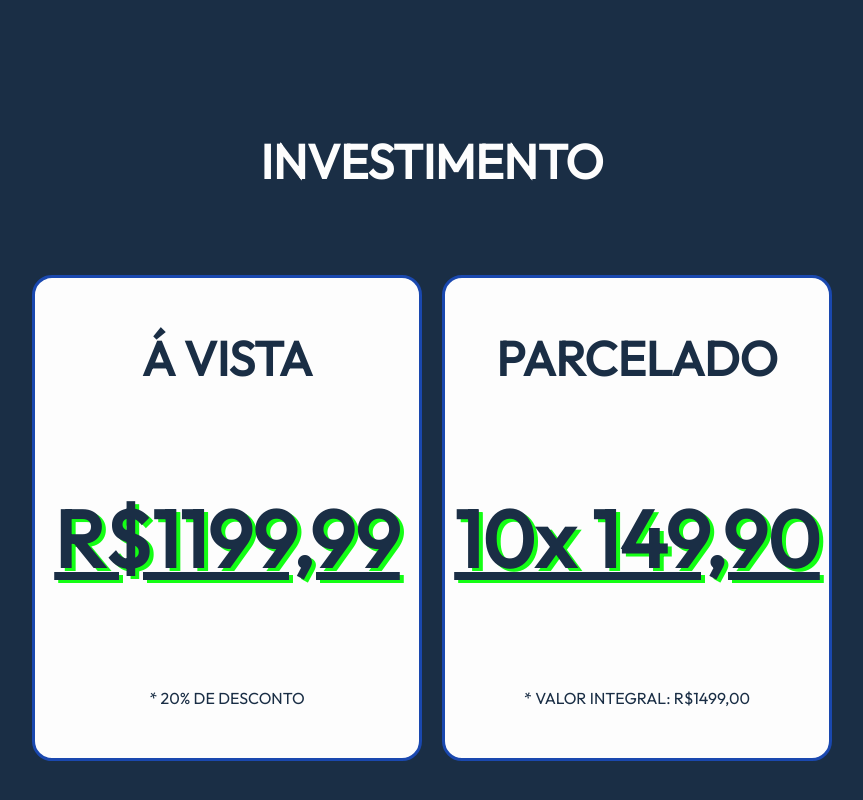
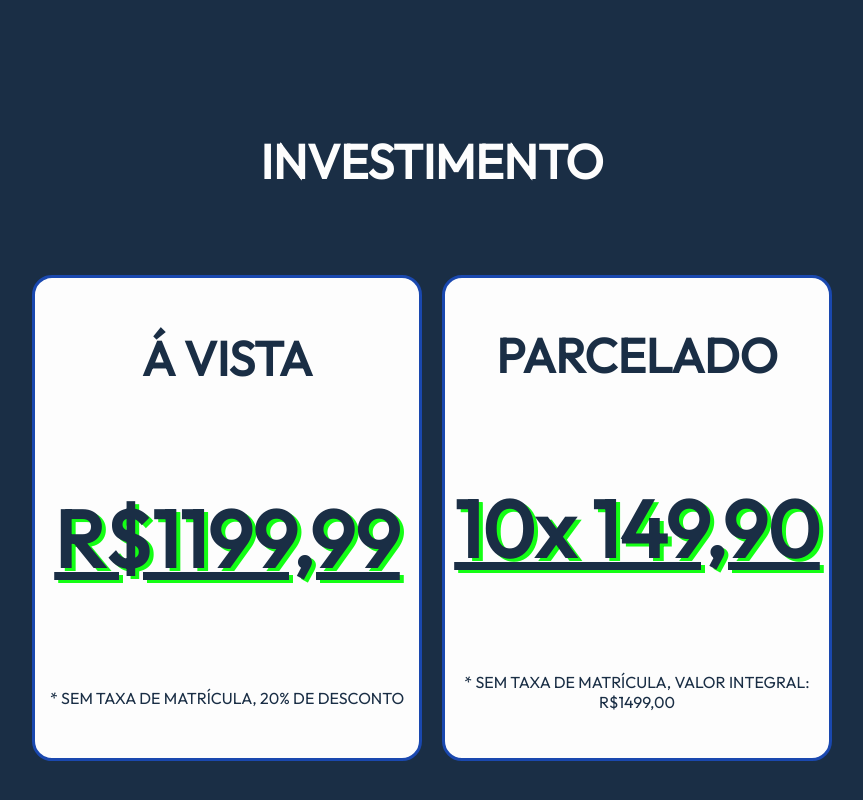
Before and after one commit to luccaparadeda/phdaquimica, a Next.js app: page /curso in a window 1280 px wide. Shown: the part 4144-4944 px from the top of the page, without its empty margins (208-1071 px from the left). Built offline with nearby package versions, Linux system fonts and the light colour scheme.

Commit message:
teste quase final

```diff
--- a/pages/_app.tsx
+++ b/pages/_app.tsx
@@ -1,6 +1,26 @@
 import '../styles/globals.scss'
 import type { AppProps } from 'next/app'
+import Head from 'next/head'
 
 export default function App({ Component, pageProps }: AppProps) {
-    return <Component {...pageProps} />
+    return (
+        <>
+            <Head>
+                <title>pH da química</title>
+                <meta name="description" content="Química pura e simples" />
+                <meta
+                    name="viewport"
+                    content="width=device-width, initial-scale=1"
+                />
+                <meta
+                    name="keywords"
+                    content="Química, Enem, Vestibular, Prova, Enem 2022, Enem 2023"
+                ></meta>
+                <meta name="author" content="Lucca Paradeda"></meta>
+                <link rel="parent" hrefLang="pt" />
+                <link rel="icon" href="/logoImage.png" />
+            </Head>
+            <Component {...pageProps} />
+        </>
+    )
 }
--- a/pages/curso.tsx
+++ b/pages/curso.tsx
@@ -198,7 +198,9 @@ const Curso = () => {
                             >
                                 <h2>Á VISTA</h2>
                                 <h2>R$1199,99</h2>
-                                <span>* 20% DE DESCONTO</span>
+                                <span>
+                                    * SEM TAXA DE MATRÍCULA, 20% DE DESCONTO
+                                </span>
                             </motion.div>
                         </a>
                         <a href="https://www.asaas.com/c/359052882536">
@@ -211,7 +213,10 @@ const Curso = () => {
                             >
                                 <h2>PARCELADO</h2>
                                 <h2>10x 149,90</h2>
-                                <span>* VALOR INTEGRAL: R$1499,00</span>
+                                <span>
+                                    * SEM TAXA DE MATRÍCULA, VALOR INTEGRAL:
+                                    R$1499,00{' '}
+                                </span>
                             </motion.div>
                         </a>
                     </div>
```
Also changed, not shown: pages/index.tsx (+0 -17 lines).
